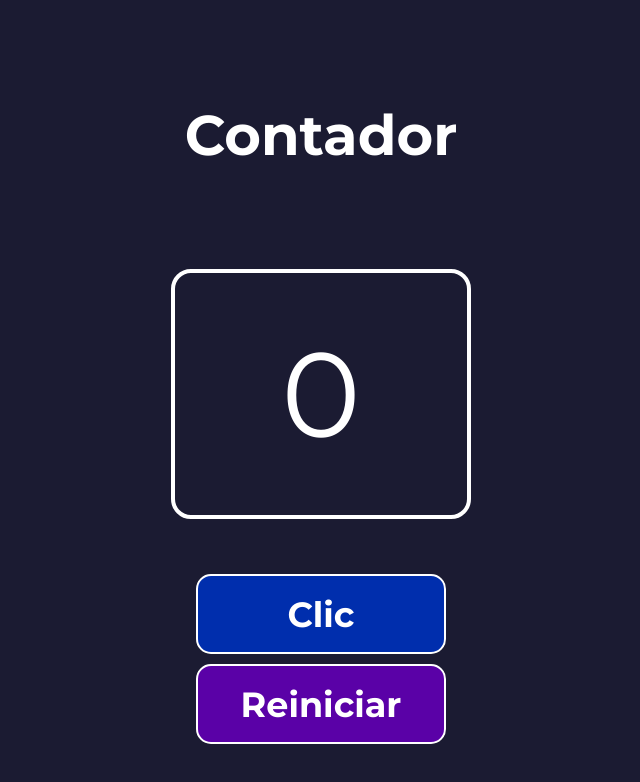
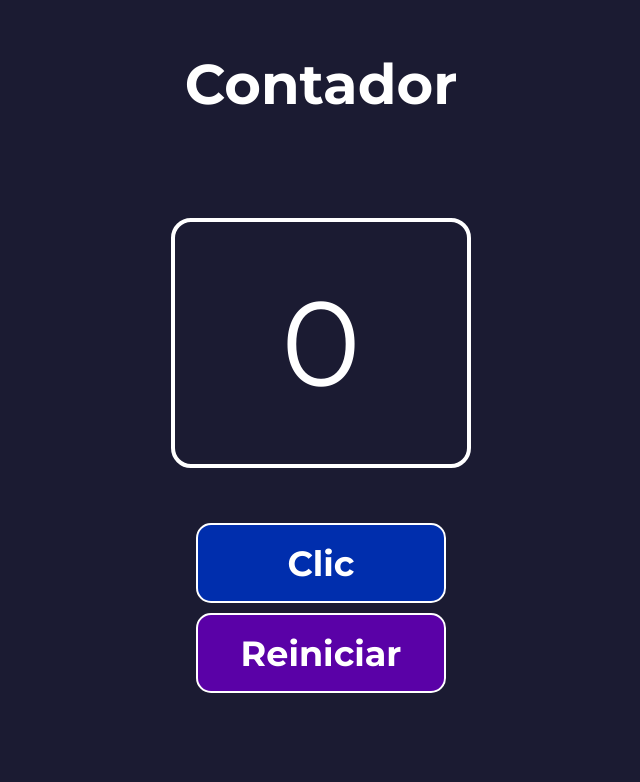
Before and after one commit to alfred3ks/contador, a React (Vite) app: page / in a window 1280 px wide. Shown: the top 782 px of the page, without its empty margins (319-959 px from the left). Built offline with nearby package versions, Linux system fonts and the light colour scheme.

Commit message:
Agrego ajustes para movil.

```diff
--- a/src/App.css
+++ b/src/App.css
@@ -1,10 +1,10 @@
 .App {
-	height: 100vh;
+	/* height: 100vh;
 	display: flex;
 	flex-wrap: wrap;
 	flex-direction: column;
 	align-items: center;
-	justify-content: center;
+	justify-content: center; */
 	font-family: "Montserrat", sans-serif;
 }
 
```
